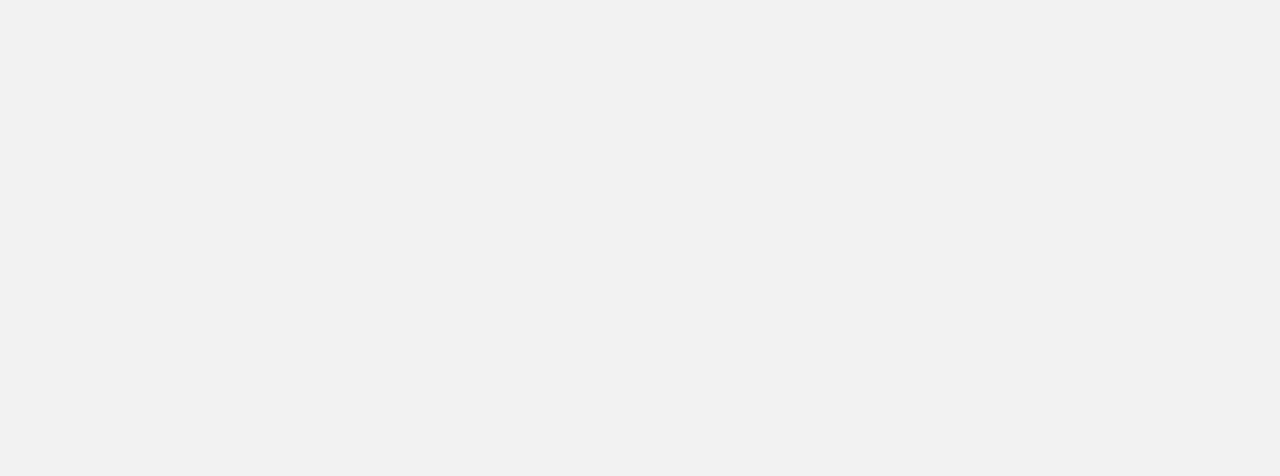
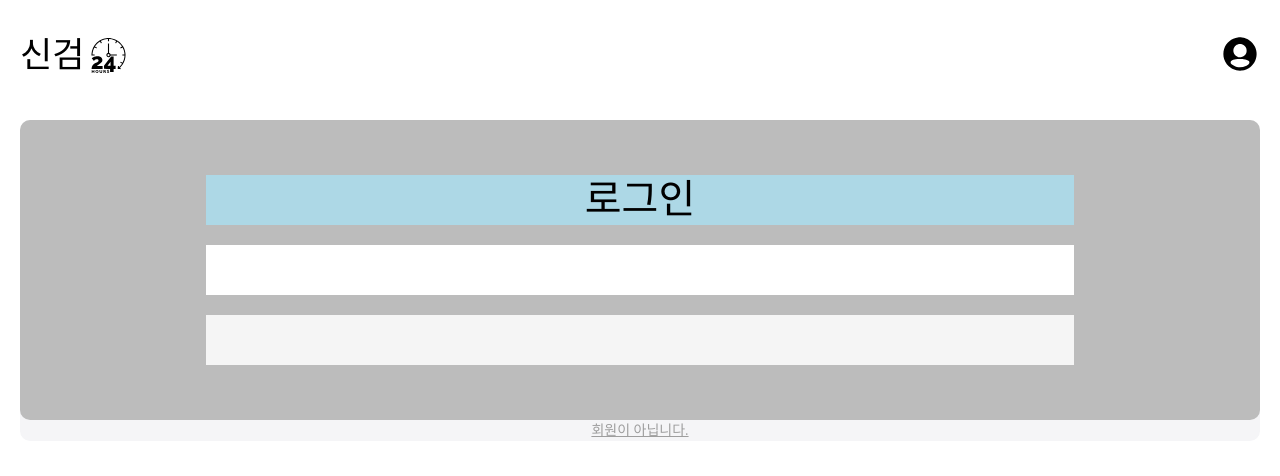
Before and after one commit to KEBBootCamp/Frontend, a React (Vite) app: page /login in a window 1280 px wide. Before the commit this address had no page. Shown: the top 476 px of the page. Built offline with nearby package versions, Linux system fonts and the light colour scheme.

Commit message:
fix: 라우터 경로 추가

```diff
--- a/src/Router.jsx
+++ b/src/Router.jsx
@@ -1,12 +1,16 @@
 import React from "react";
 import { BrowserRouter, Route, Routes } from "react-router-dom";
 import Home from "./pages/Home";
+import ExpertList from "./pages/ExpertList";
+import Login from "./pages/Login";
 
 function Router() {
     return (
         <BrowserRouter>
             <Routes>
                 <Route path="/" element={<Home />} />
+                <Route path="/expert-list" element={<ExpertList />} />
+                <Route path="/login" element={<Login />} />
             </Routes>
         </BrowserRouter>
     );
```
